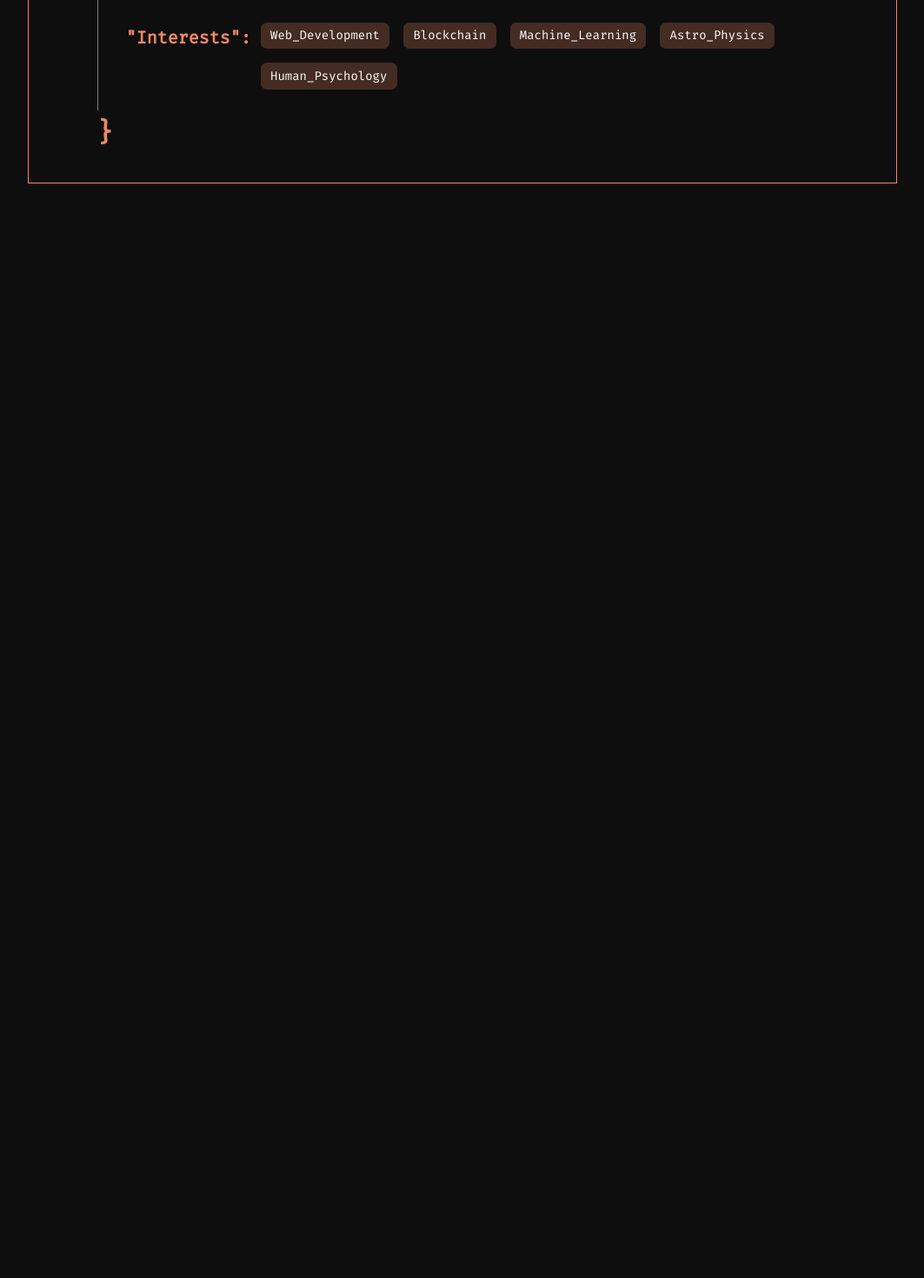
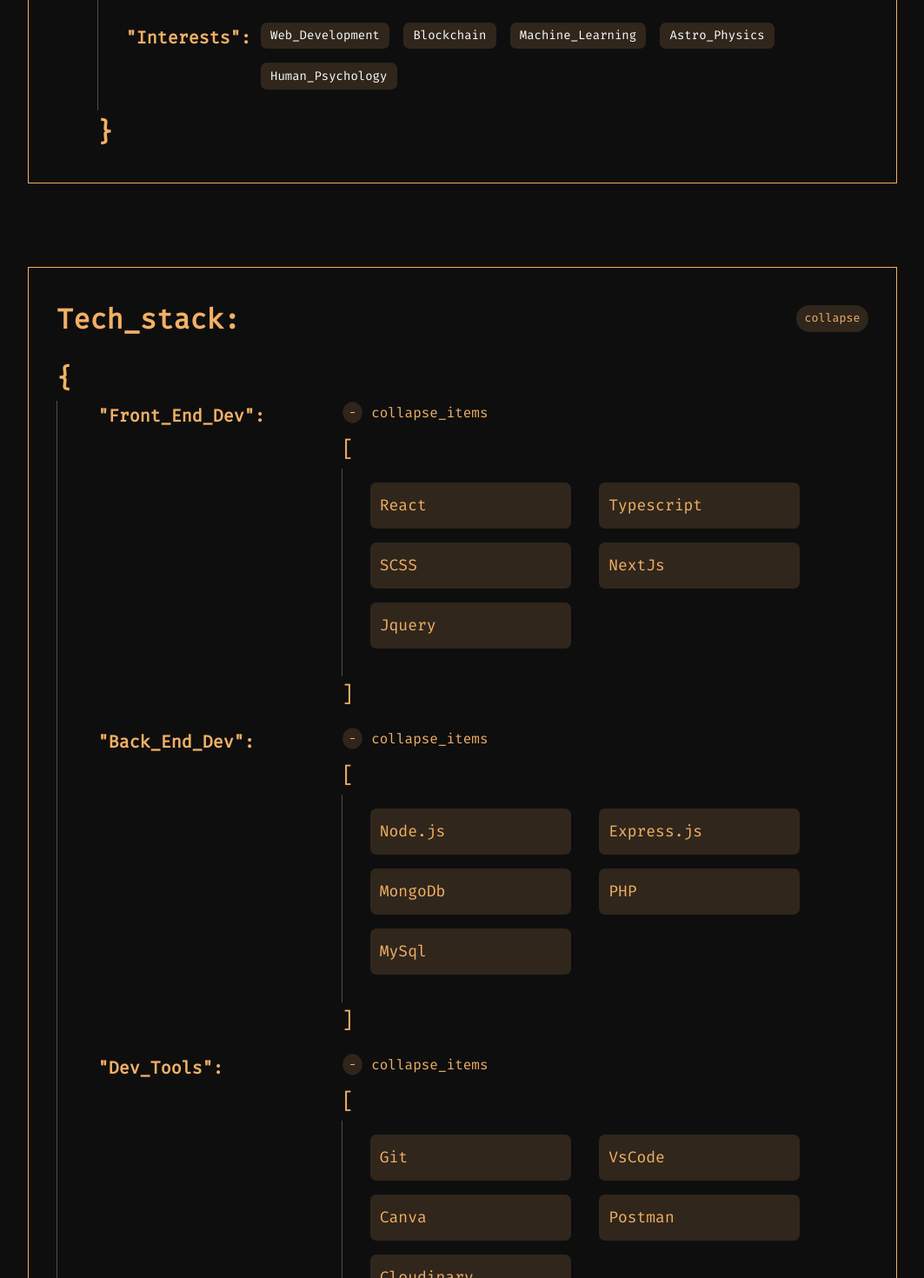
Before and after one commit to lawrencejr5/my-portfolio, a Next.js app: page / in a window 1280 px wide. Shown: the part 880-2350 px from the top of the page at 87% size, without its empty margins (108-1171 px from the left). Before the commit the page ends 1091 px from the top, so only its background shows below. Built offline with nearby package versions, Linux system fonts and the light colour scheme.

Commit message:
tech stack design done

```diff
--- a/app/page.tsx
+++ b/app/page.tsx
@@ -50,9 +50,9 @@
         </div>
       </div>
 
-      <div className="about-container">
+      <div className="section-container about-container">
         <div className="header">
-          <h1>About_me</h1>
+          <h1>About_me:</h1>
           <button>collapse</button>
         </div>
         <div className="container">
@@ -82,6 +82,71 @@
           <p className="curly-braces close">{"}"}</p>
         </div>
       </div>
+
+      <div className="section-container skills-container">
+        <div className="header">
+          <h1>Tech_stack:</h1>
+          <button>collapse</button>
+        </div>
+        <div className="container">
+          <p className="curly-braces open">{"{"}</p>
+          <div className="stack-container">
+            <div className="content">
+              <strong>"Front_End_Dev":</strong>
+
+              <div className="sub-container">
+                <p className="sub-collapse">
+                  <span>-</span>&nbsp;collapse_items
+                </p>
+                <p className="square-braces open">{"["}</p>
+                <div className="sub-content">
+                  <div className="skill">React</div>
+                  <div className="skill">Typescript</div>
+                  <div className="skill">SCSS</div>
+                  <div className="skill">NextJs</div>
+                  <div className="skill">Jquery</div>
+                </div>
+                <p className="square-braces close">{"]"}</p>
+              </div>
+            </div>
+            <div className="content">
+              <strong>"Back_End_Dev":</strong>
+              <div className="sub-container">
+                <p className="sub-collapse">
+                  <span>-</span>&nbsp;collapse_items
+                </p>
+                <p className="square-braces open">{"["}</p>
+                <div className="sub-content">
+                  <div className="skill">Node.js</div>
+                  <div className="skill">Express.js</div>
+                  <div className="skill">MongoDb</div>
+                  <div className="skill">PHP</div>
+                  <div className="skill">MySql</div>
+                </div>
+                <p className="square-braces close">{"]"}</p>
+              </div>
+            </div>
+            <div className="content">
+              <strong>"Dev_Tools":</strong>
+              <div className="sub-container">
+                <p className="sub-collapse">
+                  <span>-</span>&nbsp;collapse_items
+                </p>
+                <p className="square-braces open">{"["}</p>
+                <div className="sub-content">
+                  <div className="skill">Git</div>
+                  <div className="skill">VsCode</div>
+                  <div className="skill">Canva</div>
+                  <div className="skill">Postman</div>
+                  <div className="skill">Cloudinary</div>
+                </div>
+                <p className="square-braces close">{"]"}</p>
+              </div>
+            </div>
+          </div>
+          <p className="curly-braces close">{"}"}</p>
+        </div>
+      </div>
     </main>
   );
 }
--- a/app/styles/style.scss
+++ b/app/styles/style.scss
@@ -44,6 +44,7 @@
                 color: $primary_white;
                 text-decoration: none;
                 font-size: 18px;
+                font-weight: 600;
                 margin-left: 2rem;
 
                 &:hover {
@@ -127,7 +128,7 @@
         }
     }
 
-    .about-container {
+    .section-container {
         margin: 6rem 0;
         width: 100%;
         border: 1px solid $secondary_color;
@@ -143,17 +144,14 @@
                 color: $secondary_color;
             }
             button {
-                color: $primary_white;
-                background-color: $secondary_transparent;
-                padding: 0.2rem 0.6rem 0.4rem;
+                color: $secondary_color;
+                background-color: $secondary_transparent_80;
+                padding: 0.2rem 0.6rem 0.3rem;
                 border-radius: 20px;
+                border: none;
+                outline: none;
             }
         }
-
-        .container {
-            width: 90%;
-            margin: 0 auto;
-            padding-top: 1rem;
 
         .curly-braces {
             color: $secondary_color;
@@ -165,11 +163,18 @@
                 margin-top: 0;
             }
         }
+
+        &.about-container {
+            .container {
+                width: 90%;
+                margin: 0 auto;
+                padding-top: 1rem;
+
                 .about-content {
                     width: 100%;
                     margin: 0 auto;
                     padding: 0.5rem 2rem;
-                border-left: 1px solid grey;
+                    border-left: 1px solid $light_border;
 
                     .content {
                         width: 100%;
@@ -210,4 +215,63 @@
                 }
             }
         }
+
+        &.skills-container {
+            .container {
+                .stack-container {
+                    border-left: 1px solid $light_border;
+                    display: grid;
+                    place-items: center;
+                    .content {
+                        width: 90%;
+                        display: grid;
+                        grid-template-columns: 1fr 2fr;
+                        margin-bottom: 1rem;
+
+                        strong {
+                            color: $secondary_color;
+                            font-size: 20px;
                         }
+                        .sub-container {
+                            .square-braces {
+                                font-size: 25px;
+                                color: $secondary_color;
+                            }
+                            .sub-collapse {
+                                color: $secondary_color;
+                                width: 100%;
+                                display: flex;
+                                margin-bottom: 0.5rem;
+                                span {
+                                    background-color: $secondary_transparent_80;
+                                    display: table;
+                                    width: 25px;
+                                    height: 20px;
+                                    padding: 0 0.3rem;
+                                    border-radius: 50%;
+                                    text-align: center;
+                                    scale: 0.9;
+                                }
+                            }
+                            .sub-content {
+                                border-left: 1px solid $light_border;
+                                padding: 1rem;
+                                display: grid;
+                                grid-template-columns: 1fr 1fr;
+
+                                .skill {
+                                    background-color: $secondary_transparent_80;
+                                    color: $secondary_color;
+                                    padding: 0.7rem;
+                                    font-size: 18px;
+                                    margin: 0 1rem 1rem;
+                                    border-radius: 7px;
+                                }
+                            }
+                        }
+                    }
+                }
+            }
+        }
+    }
+}
--- a/app/styles/variables.scss
+++ b/app/styles/variables.scss
@@ -1,7 +1,11 @@
 $primary_black: #0e0e0f;
+// $primary_white: #0e0e0f;
 $primary_white: #ffffff;
-// $primary_white: #0e0e0f;
 // $primary_black: #ffffff;
-$secondary_color: #f28a64;
-$secondary_transparent: #f28a6495;
-$secondary_transparent_80: #f28a643d;
+$secondary_color: #f2b064;
+// $secondary_color: #f28a64;
+$secondary_transparent: #f2b06499;
+// $secondary_transparent: #f28a6495;
+$secondary_transparent_80: #f2b06426;
+// $secondary_transparent_80: #f28a643d;
+$light_border: #4f4f4f;
```
Lines whose indentation alone changed are shown as unchanged.
